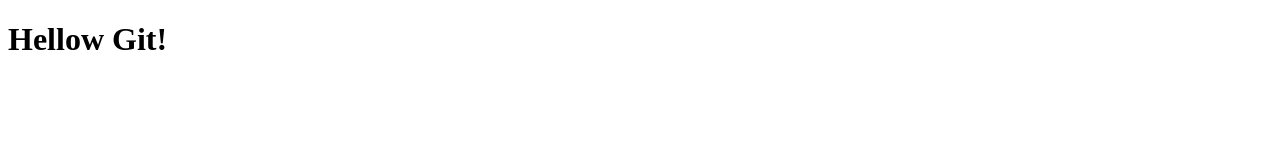
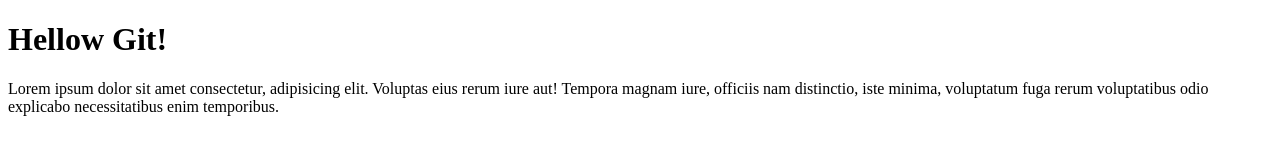
Before and after one commit to aleksandra-pawlik/git-course-4, a plain HTML site: page index.html in a window 1280 px wide. Drawn offline with Linux system fonts and the light colour scheme.

Commit message:
added paragraph into index.html

```diff
--- a/index.html
+++ b/index.html
@@ -8,5 +8,8 @@
 </head>
 <body>
     <h1>Hellow Git!</h1>
+
+    <p>Lorem ipsum dolor sit amet consectetur, adipisicing elit. Voluptas eius rerum iure aut! Tempora magnam iure, officiis nam distinctio, iste minima,
+       voluptatum fuga rerum voluptatibus odio explicabo necessitatibus enim temporibus.</p>
 </body>
 </html>
```
